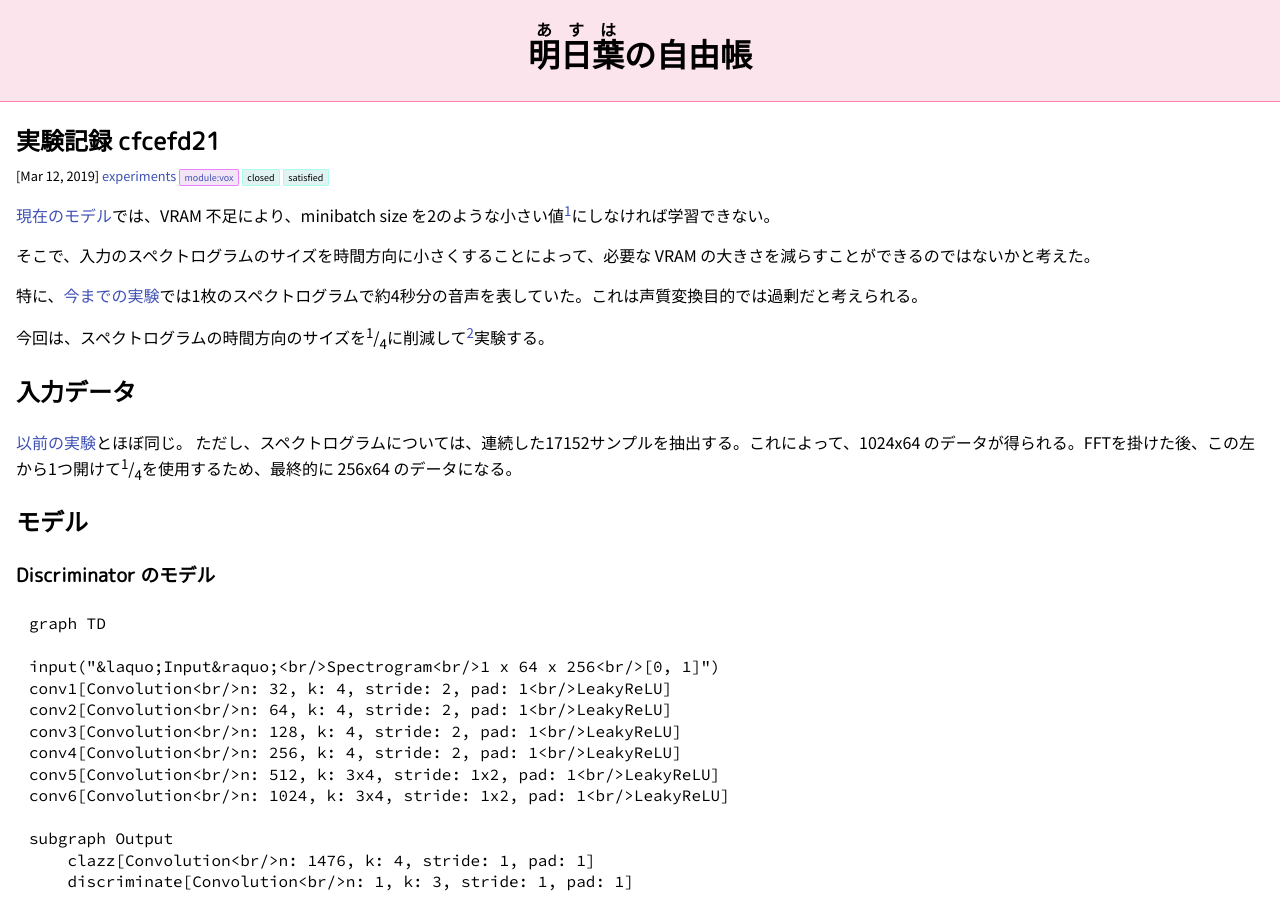
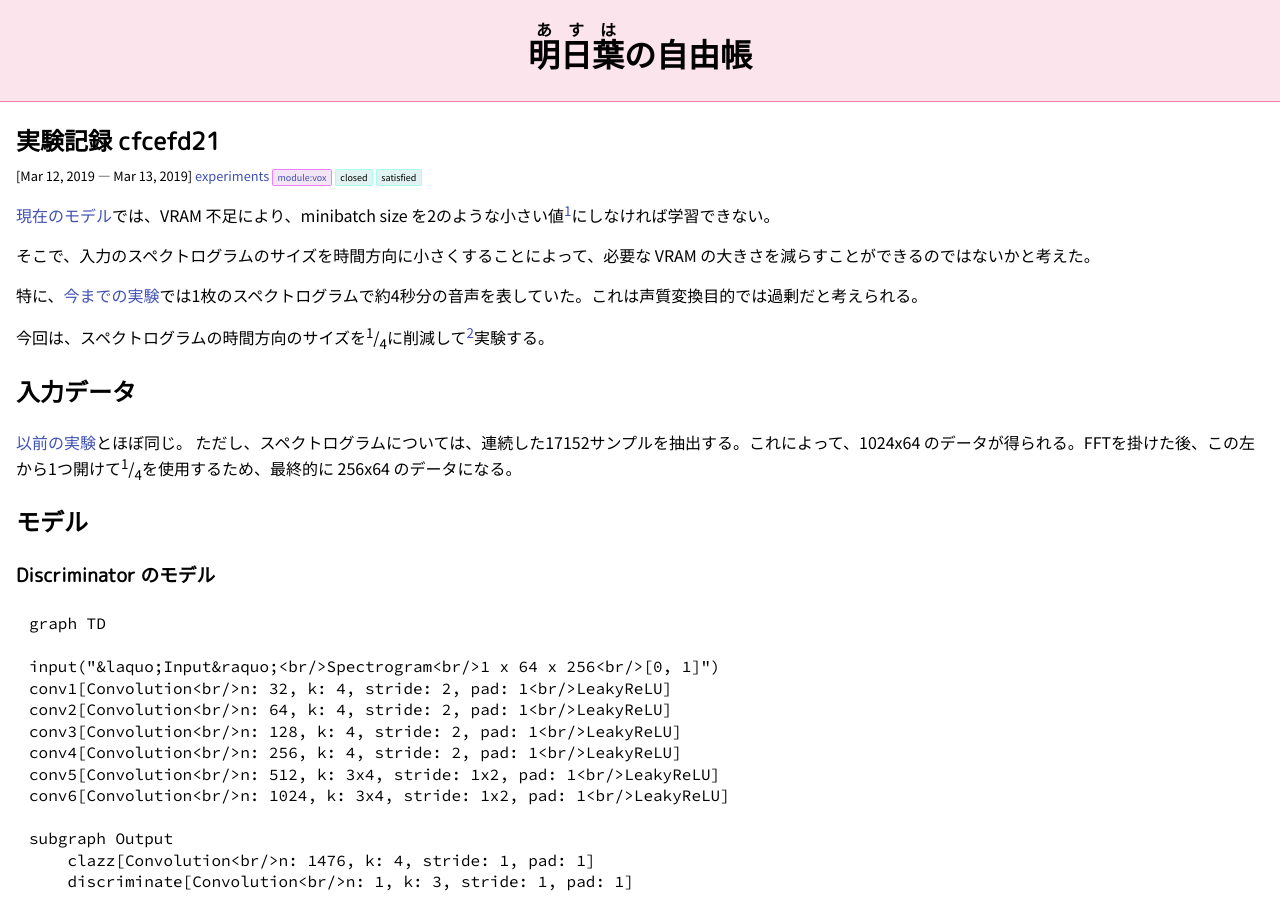
Before and after one commit to proj-asha/proj-asha.github.io, a Jekyll site: the page built from _experiments/cfcefd21.md, in a window 1280 px wide and 900 px high. Built offline with Jekyll 4.4.1, drawn with Linux system fonts in a browser that asks for light colours.

Commit message:
closed_at

```diff
--- a/_experiments/cfcefd21.md
+++ b/_experiments/cfcefd21.md
@@ -1,6 +1,7 @@
 ---
 title: 実験記録 cfcefd21
 date: 2019-03-12
+closed_at: 2019-03-13
 issues: ['module/vox']
 tags: ['closed', 'satisfied']
 ---
```
